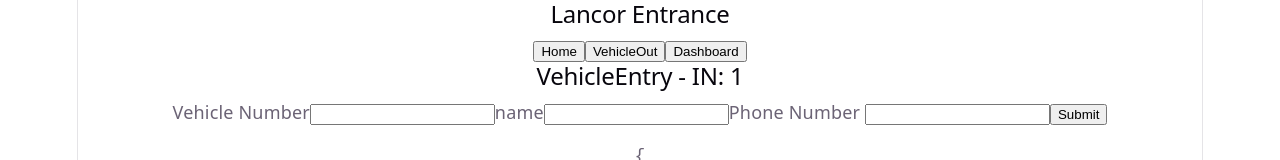
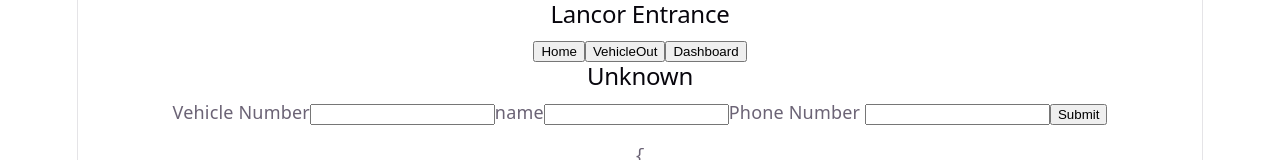
Before and after one commit to prempremadev-eng/Samson-Sir, a React (Vite) app in the folder Sounthararaman-Sir/Car_Parking/my-vehicle-app/: page /#/in/1 in a window 1280 px wide. Shown: the top 160 px of the page. Built offline with nearby package versions, Linux system fonts and the light colour scheme.

Commit message:
Show readable entry type labels on Vehicle IN
- Add ENTRY_TYPE_LABELS in a shared constants file
- Look up the label from the URL entry type with an Unknown fallback

```diff
--- a/Sounthararaman-Sir/Car_Parking/my-vehicle-app/src/App.jsx
+++ b/Sounthararaman-Sir/Car_Parking/my-vehicle-app/src/App.jsx
@@ -18,8 +18,9 @@ function App(){
     {
        navigate(`/in/${type}`)
     }
-        else
+    else{
     navigate(PAGE_PATHS[page] || '/')
+  }
   }
   return (
 
--- /dev/null
+++ b/Sounthararaman-Sir/Car_Parking/my-vehicle-app/src/constants.js
@@ -0,0 +1,5 @@
+export const ENTRY_TYPE_LABELS = {
+  employee: '🧑‍💼 Employee Without Sticker',
+  visitor: '🙋 Visitor',
+  vendor: '🚚 Vendor',
+}
--- a/Sounthararaman-Sir/Car_Parking/my-vehicle-app/src/pages/VehicleEntry.jsx
+++ b/Sounthararaman-Sir/Car_Parking/my-vehicle-app/src/pages/VehicleEntry.jsx
@@ -1,5 +1,6 @@
 import { useState } from "react"
 import { useParams } from "react-router-dom"
+import { ENTRY_TYPE_LABELS } from "../constants"
 
 
 
@@ -14,6 +15,9 @@ function VehicleEntry({onNavigate}) {
     const [error,setError] = useState('')
     const [success, setSuccess] = useState('')
    const {entryType} =  useParams();
+
+   const entryTypeLabel = ENTRY_TYPE_LABELS[entryType] || 'Unknown'
+
     const handleSubmit = (e) =>{
         e.preventDefault()
         if(!form.vehicleNumber.trim())
@@ -32,7 +36,7 @@ function VehicleEntry({onNavigate}) {
   return (
 
     <div>
-        <h2>VehicleEntry - IN: {entryType}</h2>
+        <h2>{entryTypeLabel}</h2>
         {success && <p>{success}</p>}
         {error && <p>{error}</p>}
 
```
